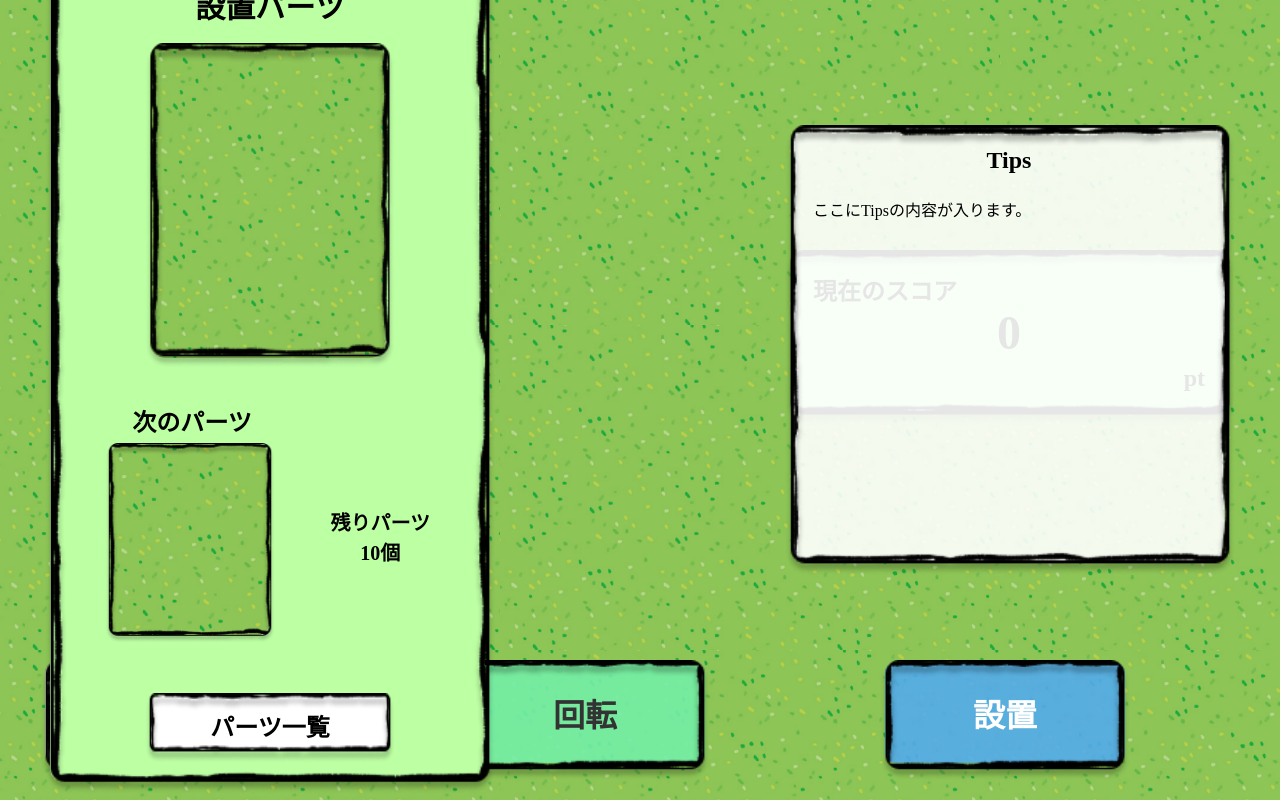
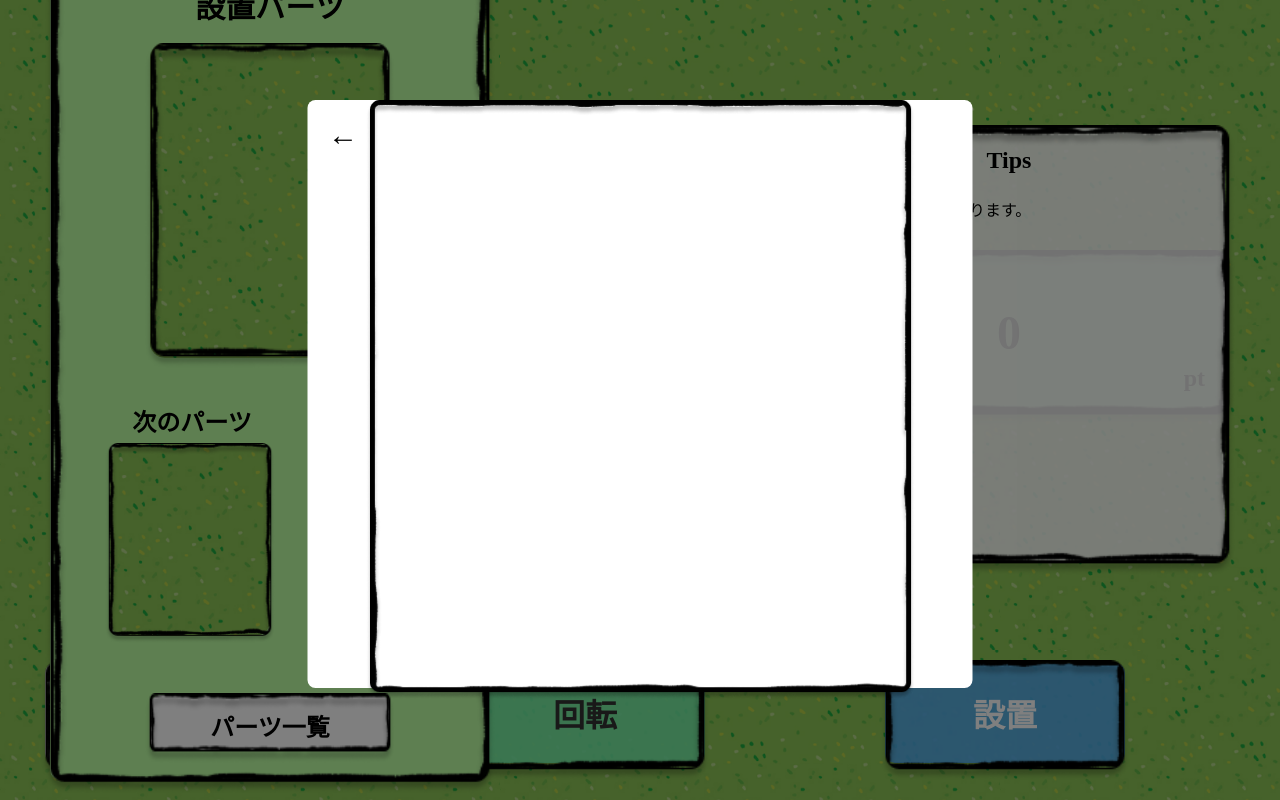
Before and after one commit to kc3hack/2025_1, a Next.js app in the folder frontend/: page /edit in a window 1280 px wide. Both pictures are taken after a click on the button 270 px from the left and 728 px from the top of the page. Built offline with nearby package versions, Linux system fonts and the light colour scheme.

Commit message:
パーツ一覧を押した時のモーダル表示を追加

```diff
--- a/frontend/src/app/components/edit/EditPartsMenu.tsx
+++ b/frontend/src/app/components/edit/EditPartsMenu.tsx
@@ -2,13 +2,17 @@
 
 import styles from './EditPartsMenu.module.css'
 
-export default function EditPartsMenu() {
+interface EditPartsMenuProps {
+    onPartsListClick: () => void;
+}
+
+export default function EditPartsMenu({ onPartsListClick }: EditPartsMenuProps) {
     const handleNextPartsClick = () => {
         console.log('次のパーツがクリックされました');
     };
 
     const handlePartsListClick = () => {
-        console.log('パーツ一覧ボタンがクリックされました');
+        onPartsListClick();
     };
 
     return (
--- /dev/null
+++ b/frontend/src/app/components/edit/PartsList.module.css
@@ -0,0 +1,75 @@
+.overlay {
+    position: fixed;
+    top: 0;
+    left: 0;
+    width: 100vw;
+    height: 100vh;
+    background-color: rgba(0, 0, 0, 0.5);
+    display: flex;
+    justify-content: center;
+    align-items: center;
+    z-index: 9999;
+    cursor: pointer;
+}
+
+.modal {
+    position: absolute;
+    width: 85%;
+    max-width: 700px;
+    height: 75%;
+    max-height: 750px;
+    background: none;
+    border: none;
+    padding: 0;
+    position: relative;
+    cursor: default;
+}
+
+.whiteBackground {
+    position: absolute;
+    top: 49%;
+    left: 50%;
+    transform: translate(-50%, -50%);
+    width: 95%;
+    height: 98%;
+    background-color: white;
+    border-radius: 8px;
+    z-index: 1;
+}
+
+.frameContainer {
+    position: absolute;
+    top: 0;
+    left: 0;
+    width: 100%;
+    height: 100%;
+    background-image: url('/frame/partsMenu.png');
+    background-position: center;
+    background-repeat: no-repeat;
+    background-size: contain;
+    z-index: 2;
+}
+
+.backButton {
+    position: absolute;
+    top: 10px;
+    left: 30px;
+    background: none;
+    border: none;
+    font-size: 30px;
+    cursor: pointer;
+    padding: 8px;
+    z-index: 3;
+    color: #000;
+}
+
+.backButton:hover {
+    opacity: 0.7;
+}
+
+.content {
+    position: relative;
+    width: 100%;
+    height: 100%;
+    z-index: 2;
+}
--- /dev/null
+++ b/frontend/src/app/components/edit/PartsList.tsx
@@ -0,0 +1,45 @@
+'use client'
+
+import { useEffect, useRef } from 'react';
+import styles from './PartsList.module.css';
+
+interface PartsListProps {
+    onClose: () => void;
+}
+
+export default function PartsList({ onClose }: PartsListProps) {
+    const modalRef = useRef<HTMLDivElement>(null);
+    const frameRef = useRef<HTMLDivElement>(null);
+
+    useEffect(() => {
+        const handleClickOutside = (event: MouseEvent) => {
+            if (frameRef.current && !frameRef.current.contains(event.target as Node)) {
+                onClose();
+            }
+        };
+
+        if (typeof window !== 'undefined') {
+            document.addEventListener('mousedown', handleClickOutside);
+
+            return () => {
+                document.removeEventListener('mousedown', handleClickOutside);
+            };
+        }
+    }, [onClose]);
+
+    return (
+        <div className={styles.overlay}>
+            <div className={styles.modal} ref={modalRef}>
+                <div className={styles.whiteBackground} />
+                <div className={styles.frameContainer} ref={frameRef}>
+                    <button className={styles.backButton} onClick={onClose}>
+                        ←
+                    </button>
+                    <div className={styles.content}>
+                        {/* ここにパーツリストのコンテンツを追加 */}
+                    </div>
+                </div>
+            </div>
+        </div>
+    );
+}
--- a/frontend/src/app/edit/page.tsx
+++ b/frontend/src/app/edit/page.tsx
@@ -1,13 +1,19 @@
+'use client'
+
 import EditPartsMenu from '../components/edit/EditPartsMenu'
 import NextButton from '../components/edit/NextButton'
 import ScorePanel from '../components/edit/ScorePanel'
 import TipsPanel from '../components/edit/TipsPanel'
 import styles from './styles.module.css'
+import { useState } from 'react'
+import PartsList from '../components/edit/PartsList'
 
 export default function EditPage() {
+    const [showPartsList, setShowPartsList] = useState(false)
+
     return (
         <div className={styles.container}>
-            <EditPartsMenu />
+            <EditPartsMenu onPartsListClick={() => setShowPartsList(true)} />
             <ScorePanel />
             <TipsPanel />
             <div className={styles.buttonGroup}>
@@ -15,6 +21,7 @@ export default function EditPage() {
                 <NextButton type="rotate" position="center" text="回転" />
                 <NextButton type="place" position="right" text="設置" />
             </div>
+            {showPartsList && <PartsList onClose={() => setShowPartsList(false)} />}
         </div>
     )
 }
```
Also changed, not shown: frontend/public/frame/partsMenu.png (added).
